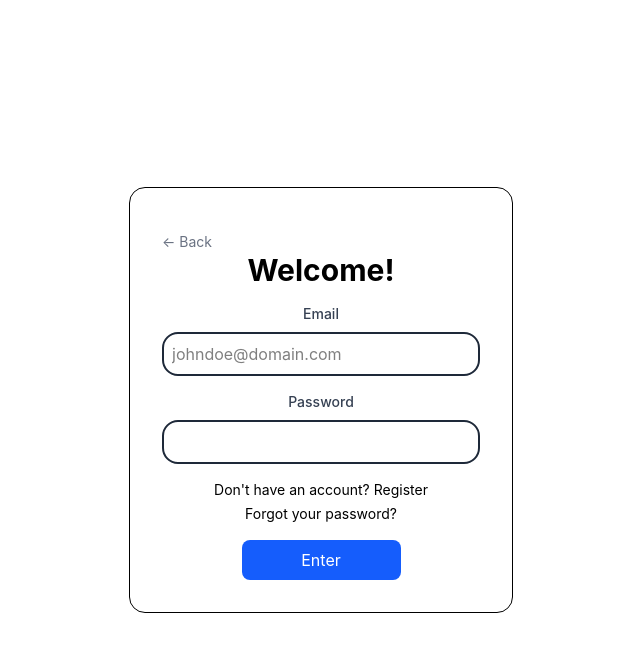
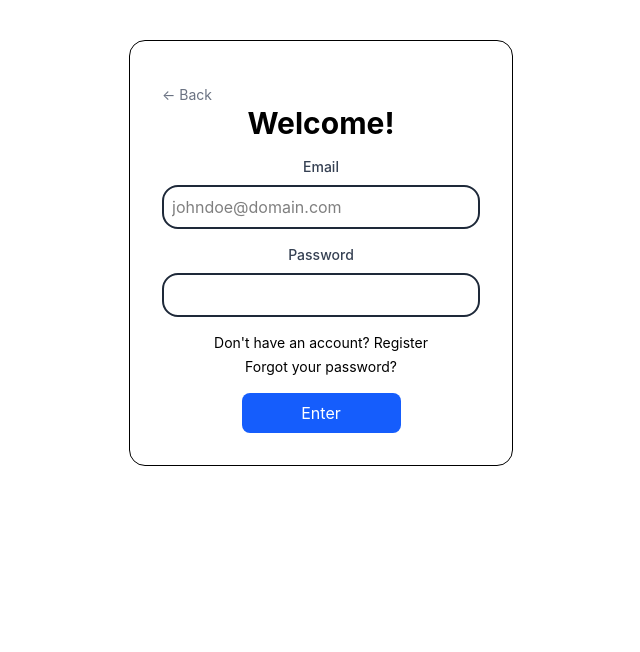
Before and after one commit to FernandoMMattos/house-renting, a Next.js app in the folder web/: page /login in a window 1280 px wide. Shown: the top 652 px of the page, without its empty margins (319-959 px from the left). Built offline with nearby package versions, Linux system fonts and the light colour scheme; no server answers.

Commit message:
fixed layout

```diff
--- a/web/app/layout.tsx
+++ b/web/app/layout.tsx
@@ -29,10 +29,14 @@ export default function RootLayout({
       lang="en"
       className={`${geistSans.variable} ${geistMono.variable} h-full antialiased`}
     >
-      <body className="min-h-full flex flex-col min-w-full pb-16 md:pb-0">
+      <body className="min-h-full min-w-full">
         <AuthProvider>
-          {children}
-          <BottomNav />
+          <div className="flex flex-col h-dvh md:h-auto">
+            <div className="flex-1 min-h-0 overflow-y-auto md:overflow-visible">
+              {children}
+            </div>
+            <BottomNav />
+          </div>
         </AuthProvider>
       </body>
     </html>
--- a/web/app/profile/page.tsx
+++ b/web/app/profile/page.tsx
@@ -63,7 +63,7 @@ const ProfilePage = () => {
   if (!user) return null;
 
   return (
-    <div className="flex min-h-screen justify-center py-10 px-4 pb-24 md:pb-10">
+    <div className="flex min-h-screen justify-center py-10 px-4">
       <div className="w-full max-w-5xl flex flex-col gap-10">
         <section className="flex flex-col gap-4">
           <div className="flex items-center justify-between">
--- a/web/components/BottomNav.tsx
+++ b/web/components/BottomNav.tsx
@@ -17,7 +17,7 @@ const BottomNav = () => {
   ];
 
   return (
-    <nav className="fixed bottom-0 left-0 right-0 z-40 bg-white border-t border-gray-200 flex md:hidden">
+    <nav className="shrink-0 bg-white border-t border-gray-200 flex md:hidden">
       {navItems.map(({ href, icon: Icon, label }) => {
         const active = pathname === href || (href === "/properties" && pathname.startsWith("/properties"));
         return (
```
